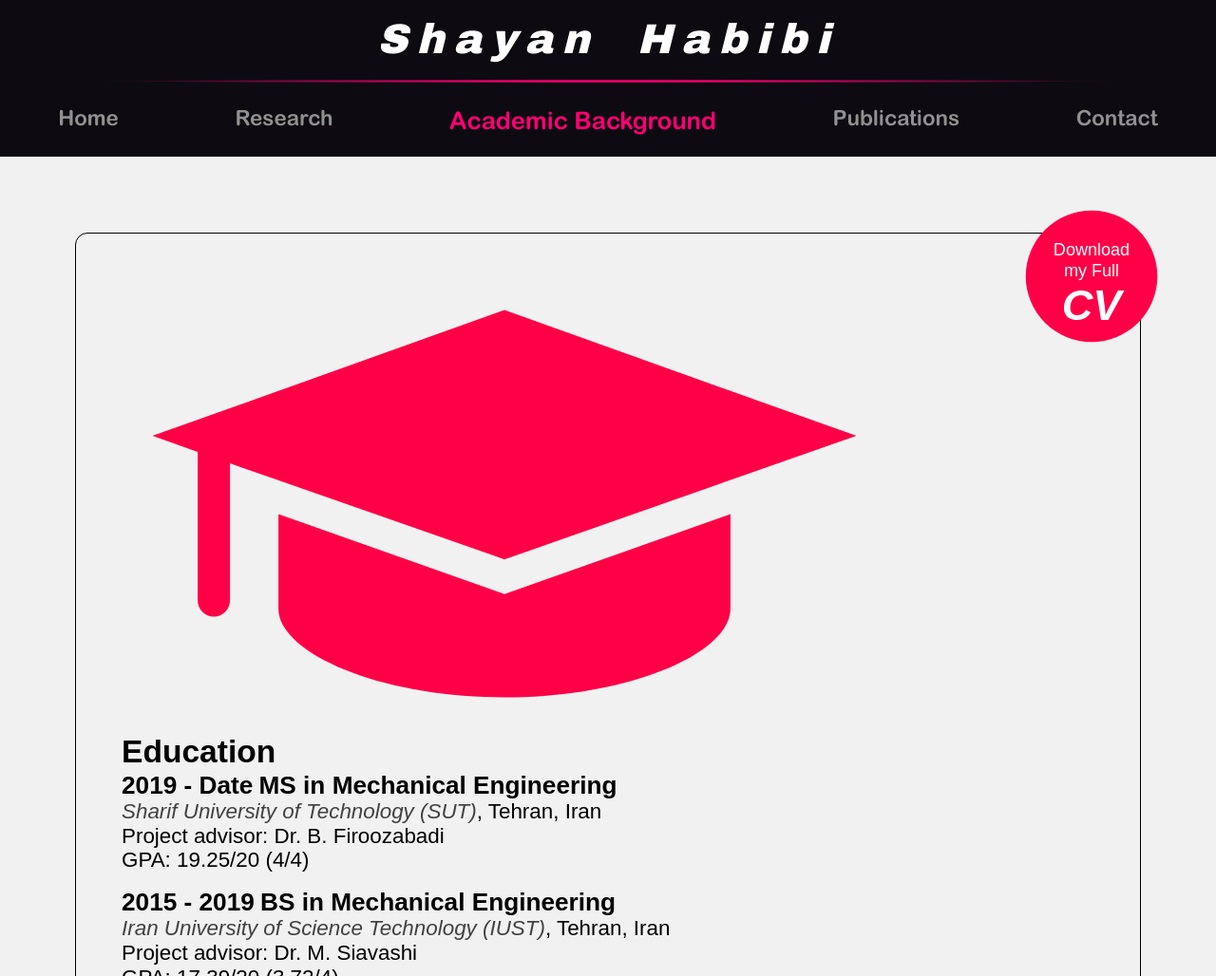
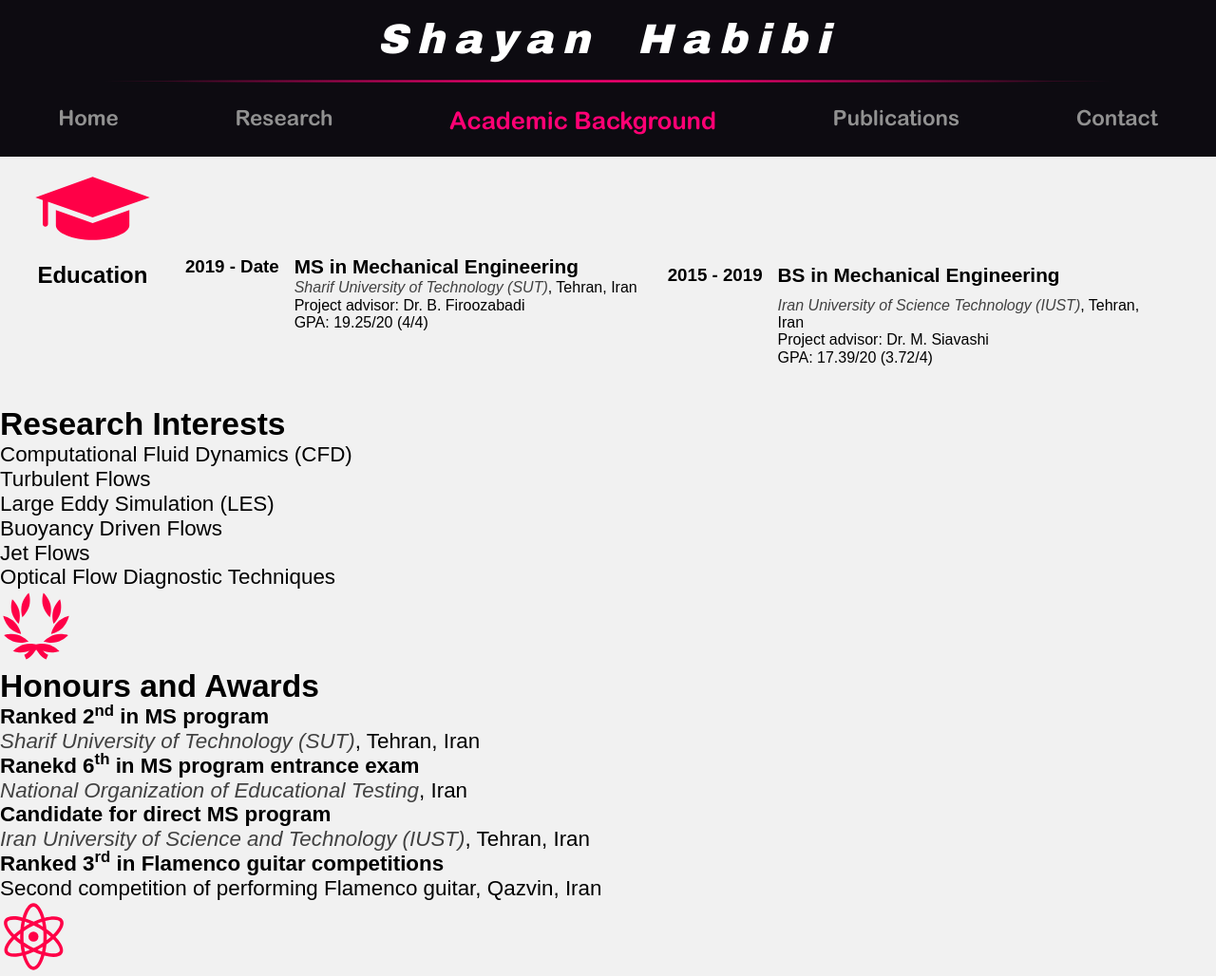
Before and after one commit to ShayanHBI/ShayanHBI.github.io, a website: page Academic Background/academic-background.html in a window 1280 px wide. Shown: the top 1028 px of the page at 95% size. Drawn offline with Linux system fonts and the light colour scheme; files that its build step writes are made by us from their sources; files whose address does not match are found by name.

Commit message:
gridify education section of academic bg

```diff
--- a/Academic Background/academic-background.html
+++ b/Academic Background/academic-background.html
@@ -32,26 +32,29 @@
             </nav>
         </header>
 
-        <main>
-            <a href="">
-                <img src="../Resources/images/icons/CV download.svg" alt="" class="cv">
-            </a>
-            <article>
-                <div class="education">
-                    <img src="../Resources/images/icons/Education.svg" alt="">
+        <main class="main-flex">
+
+            <section class="education">
+                <img src="../Resources/images/icons/Education.svg" alt="" class="education icon">
+                <div class="education-title">
                     <h2>Education</h2>
+                </div>
+
                 <div class="ms">
-                        <h3>2019 - Date</h3>
-                        <h3>MS in Mechanical Engineering</h3>
+                    <h3 class="date">2019 - Date</h3>
+                    <h3 class="degree">MS in Mechanical Engineering</h3>
+                    <div class="explanation">
                         <p><a href="http://www.en.sharif.edu/"><span class="institute">Sharif University of Technology (SUT)</span></a>, Tehran, Iran</p>
                         <ul>
                             <li>Project advisor: <a href="http://sharif.ir/~firoozabadi/" class="professor">Dr. B. Firoozabadi</a></li>
                             <li>GPA: 19.25/20 (4/4)</li>
                         </ul>
                     </div>
+                </div>
                 <div class="bs">
-                        <h3>2015 - 2019</h3>
-                        <h3>BS in Mechanical Engineering</h3>
+                    <h3 class="date">2015 - 2019</h3>
+                    <h3 class="degree">BS in Mechanical Engineering</h3>
+                    <div class="explanation">
                         <p><a href="http://www.iust.ac.ir/en"><span class="institute">Iran University of Science Technology (IUST)</span></a>, Tehran, Iran</p>
                         <ul>
                             <li>Project advisor: Dr. M. Siavashi</li>
@@ -59,58 +62,33 @@
                         </ul>
                     </div>
                 </div>
-            </article>
-            <article>
-                <img src="../Resources/images/icons/Skills.svg" alt="">
-                <div class="skills">
-                    <h2>Skills</h2>
+            </section>
+            <section class="research-interests">
+                <img src="../Resources/images/icons/" alt="" class="research-interests icon">
+                <h2>Research Interests</h2>
                 <ul>
                     <li>
-                            <img src="../Resources/images/icons/Programming.svg" alt="">
-                            <h3 class="skill">Programming</h3>
-                            <ul>
-                                <li>Matlab</li>
-                                <li>C++</li>
-                            </ul>
+                        Computational Fluid Dynamics (CFD)
                     </li>
                     <li>
-                            <img src="../Resources/images/icons/Software.svg" alt="">
-                            <h3 class="skill">Software</h3>
-                            <ul>
-                                <li>OpenFOAM</li>
-                                <li>ANSYS FLUENT</li>
-                                <li>CATIA</li>
-                                <li>SIMULINK</li>
-                                <li>ANSYS ICEM</li>
-                                <li>HyperMesh</li>
-                                <li>SALOME</li>
-                            </ul>
+                        Turbulent Flows
                     </li>
                     <li>
-                            <img src="../Resources/images/icons/Experimental Techniques.svg" alt="">
-                            <h3 class="skill">Experimental Techniques</h3>
-                            <ul>
-                                <li>PIV</li>
-                                <li>LIF</li>
-                                <li>LA</li>
-                            </ul>
+                        Large Eddy Simulation (LES)
                     </li>
                     <li>
-                            <img src="../Resources/images/icons/English Language.svg" alt="">
-                            <h3 class="skill">English Language (IELTS)</h3>
-                            <ul>
-                                <li>Overall: 7</li>
-                                <li>Speaking: 6.5</li>
-                                <li>Listening: 7.5</li>
-                                <li>Reading: 7</li>
-                                <li>Writing: 6.5</li>
-                            </ul>
+                        Buoyancy Driven Flows
+                    </li>
+                    <li>
+                        Jet Flows
+                    </li>
+                    <li>
+                        Optical Flow Diagnostic Techniques
                     </li>
                 </ul>
-                </div>
-            </article>
-            <article class="honours-awards">
-                <img src="../Resources/images/icons/Honours and Awards.svg" alt="">
+            </section>
+            <section class="honours-awards">
+                <img src="../Resources/images/icons/Honours and Awards.svg" alt="" class="honours-awards icon">
                 <h2>Honours and Awards</h2>
                 <ul>
                     <li>
@@ -130,9 +108,58 @@
                         <p>Second competition of performing Flamenco guitar, Qazvin, Iran</p>
                     </li>
                 </ul>
-            </article>
-            <article class="teaching-experience">
-                <img src="../Resources/images/icons/Teaching Experience.svg" alt="">
+            </section>
+            <section>
+                <img src="../Resources/images/icons/Skills.svg" alt="" class="skills icon">
+                <div class="skills">
+                    <h2>Skills</h2>
+                    <ul>
+                        <li>
+                            <img src="../Resources/images/icons/Programming.svg" alt="" class="programming icon">
+                            <h3 class="skill">Programming</h3>
+                            <ul>
+                                <li>Matlab</li>
+                                <li>C++</li>
+                            </ul>
+                        </li>
+                        <li>
+                            <img src="../Resources/images/icons/Software.svg" alt="" class="software icon">
+                            <h3 class="skill">Software</h3>
+                            <ul>
+                                <li>OpenFOAM</li>
+                                <li>ANSYS FLUENT</li>
+                                <li>CATIA</li>
+                                <li>SIMULINK</li>
+                                <li>ANSYS ICEM</li>
+                                <li>HyperMesh</li>
+                                <li>SALOME</li>
+                            </ul>
+                        </li>
+                        <li>
+                            <img src="../Resources/images/icons/Experimental Techniques.svg" alt="" class="exp-tech icon">
+                            <h3 class="skill">Experimental Techniques</h3>
+                            <ul>
+                                <li>PIV</li>
+                                <li>LIF</li>
+                                <li>LA</li>
+                            </ul>
+                        </li>
+                        <li>
+                            <img src="../Resources/images/icons/English Language.svg" alt="" class="eng-lang icon">
+                            <h3 class="skill">English Language (IELTS)</h3>
+                            <ul>
+                                <li>Overall: 7</li>
+                                <li>Speaking: 6.5</li>
+                                <li>Listening: 7.5</li>
+                                <li>Reading: 7</li>
+                                <li>Writing: 6.5</li>
+                            </ul>
+                        </li>
+                    </ul>
+                </div>
+            </section>
+            <section class="teaching-experience">
+                <img src="../Resources/images/icons/Teaching Experience.svg" alt="" class="teach-exp icon">
                 <h2>Teaching Experience</h2>
                 <h3>Teaching assistantship</h3>
                 <ul>
@@ -141,7 +168,10 @@
                     <li>Advanced Mathematics I, Instructor: Dr. A. Moosavi, 2020</li>
                     <li>Fluid Mechanics I, Instructor: Dr. M. Siavashi, 2017</li>
                 </ul>
-            </article>
+            </section>
+            <a href="">
+                <img src="../Resources/images/icons/CV download.svg" alt="" class="cv icon">
+            </a>
         </main>
 
         <footer>
--- a/CSS/academic-background.css
+++ b/CSS/academic-background.css
@@ -78,20 +78,6 @@ nav ul li a:active {
     color: #ff0074;
 }
 
-.cv {
-    width: 13vw;
-    position: absolute;
-    right: 3rem;
-    top: 13rem;
-}
-
-.cv:hover {
-    width: 15vw;
-    position: absolute;
-    right: 2rem;
-    top: 12rem;
-}
-
 main a:link {
     text-decoration: none;
     color: #414141
@@ -111,22 +97,85 @@ main a:hover {
     color: black;
 }
 
-article {
-    display: grid;
-    width: 80vw;
-    margin: 0 auto;
-    border: 1px black solid;
-    padding: 3rem;
-    border-radius: 13px;
-    margin-top: 5rem;
+.main-flex {
+    display: flex;
+    flex-direction: column;
 }
 
-.education div {
-    margin-bottom: 1rem;
+.icon {
+    height: 6vw;
 }
 
-.education div h3 {
-    display: inline;
+main > .education {
+    margin: 1rem 2rem 1rem;
+    display: grid;
+    grid-template-columns: min-content, 1fr, 1fr;
+    grid-template-rows: min-content, 1fr, 1fr;
+    text-align: center;
+    align-items: center;
+    justify-items: center;
+    font-size: 1rem;
+}
+
+.education .icon {
+    grid-column: 1 / 2;
+    grid-row: 1 / 2;
+    text-align: center;
+}
+
+.education-title {
+    height: 100%;
+    grid-column: 1 / 2;
+    grid-row: 2 / 3;
+    display: grid;
+    grid-template-rows: 50% 50%;
+    align-items: center;
+}
+
+.education-title h2 {
+    grid-row: 1 / 2;
+}
+
+.ms {
+    margin-left: 2rem;
+    display: grid;
+    grid-template-columns: min-content, 1fr;
+    grid-template-rows: repeat(2, minmax(min-content, 1fr));
+    align-items: center;
+    justify-items: center;
+    text-align: left;
+    align-self: flex-start;
+    grid-column: 2 / 3;
+    grid-row: 2 / 3;
+}
+
+.bs {
+    display: grid;
+    grid-template-columns: min-content, 1fr;
+    grid-template-rows: repeat(2, minmax(min-content, 1fr));
+    align-items: center;
+    justify-items: center;
+    text-align: left;
+    grid-column: 3 / 4;
+    grid-row: 2 / 3;
+}
+
+.date {
+    grid-column: 1 / 2;
+}
+
+.degree {
+    grid-column: 2 / 3;
+    font-size: 1.3rem;
+    justify-self: flex-start;
+    margin-left: 1rem;
+}
+
+.explanation {
+    margin-left: 1rem;
+    margin-right: 2rem;
+    grid-column: 2 / 3;
+    margin-top: -0.6rem;
 }
 
 .institute {
```
Lines whose indentation alone changed are shown as unchanged.
